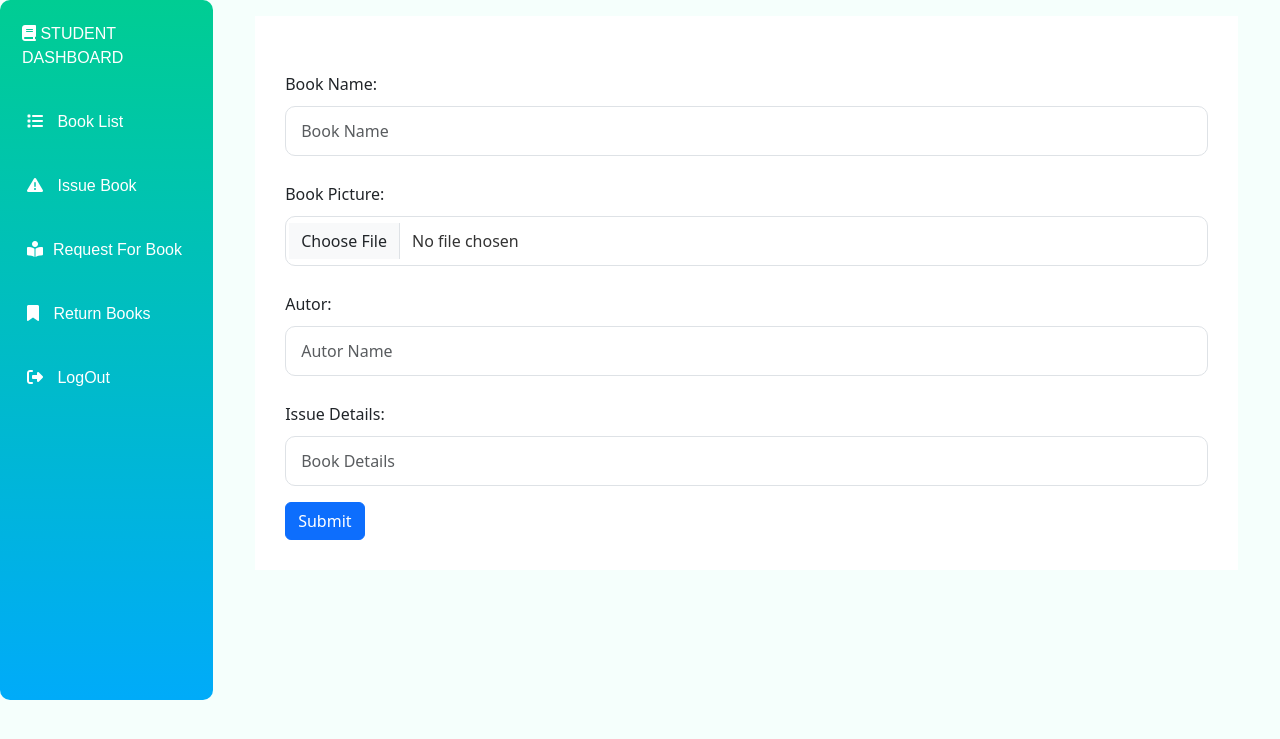
After one commit to razibdash/Gnosis, a PHP site: page /student-issue-book.php in a window 1280 px wide. The commit adds this page. Shown: the top 739 px of the page. Run offline with PHP 8.4, Linux system fonts and the light colour scheme.

Commit message:
change code korci

```diff
--- a/add-new-book.php
+++ b/add-new-book.php
@@ -25,7 +25,7 @@
                    require_once("side_bar.php");
                   ?>
                 </div>
-                <div class="col-md-10 p-3">
+              <div class="col-md-10 p-3">
                 <div class="new-book">
                 <form action="php_core\add_book_core.php?newBook=true" method="post" enctype="multipart/form-data" >
                     <div class="student">
--- a/side-bar-student.php
+++ b/side-bar-student.php
@@ -5,8 +5,8 @@
              <div class="manu">
                     <ul>
 
-                        <li class=""><a href=""><i class="fa-solid fa-list"></i>  Book List</a></li>
-                        <li class=""><a href=""><i class="fa-solid fa-triangle-exclamation"></i>  Issue Book</a></li>
+                        <li class=""><a href="student-book-list.php"><i class="fa-solid fa-list"></i>  Book List</a></li>
+                        <li class=""><a href="student-issue-book.php"><i class="fa-solid fa-triangle-exclamation"></i>  Issue Book</a></li>
                         <li class=""><a href=""><i class="fa-solid fa-book-open-reader"></i>Request For Book</a></li>
                         <li class=""><a href=""><i class="fa-solid fa-bookmark"></i>  Return Books</a></li>
                         <li class=""><a href="home.php"><i class="fa-solid fa-right-from-bracket"></i>  LogOut</a></li>
--- /dev/null
+++ b/student-issue-book.php
@@ -0,0 +1,64 @@
+<!doctype html>
+<html lang="en">
+  <head>
+    <title>Title</title>
+    <!-- Required meta tags -->
+    <meta charset="utf-8">
+    <meta name="viewport" content="width=device-width, initial-scale=1, shrink-to-fit=no">
+
+    <!-- Bootstrap CSS -->
+    <link rel="stylesheet" href="https://cdnjs.cloudflare.com/ajax/libs/font-awesome/6.4.0/css/all.min.css">
+    <link href="https://cdn.jsdelivr.net/npm/bootstrap@5.3.0-alpha3/dist/css/bootstrap.min.css" rel="stylesheet"
+    integrity="sha384-KK94CHFLLe+nY2dmCWGMq91rCGa5gtU4mk92HdvYe+M/SXH301p5ILy+dN9+nJOZ" crossorigin="anonymous">
+    <link rel="stylesheet" href="https://cdn.jsdelivr.net/npm/bootstrap-icons@1.10.4/font/bootstrap-icons.css">
+     <link rel="stylesheet" href="./css/home.css">
+     <link rel="stylesheet" href="./css/style.css">
+</head>
+<body>
+  <div class="header">
+      <div class="container-fluid">
+         <div class="admin-section">
+         <div class="row">
+              <div class="col-md-2 p-0">
+                  <?php
+                   require_once("side-bar-student.php");
+                  ?>
+              </div>
+
+         <div class="col-md-10 p-3">
+                <div class="new-book">
+                <form action="php_core\add_book_core.php?newBook=true" method="post" enctype="multipart/form-data" >
+                        <div class="mb-3 mt-3">
+                            <label for="book_name" class="form-label">Book Name:</label>
+                            <input type="text" class="form-control" id="email" placeholder="Book Name" name="book-name" required>
+                        </div>
+                        <div class="mb-3">
+                            <label for="file" class="form-label">Book Picture:</label>
+                            <input type="file" class="form-control" id="file" placeholder="Choose Photo" name="photo" required>
+                        </div>
+                        <div class="mb-3">
+                            <label for="autor" class="form-label">Autor:</label>
+                            <input type="text" class="form-control" id="autor" placeholder="Autor Name" name="autor" required>
+                        </div>
+                        <div class="mb-3">
+                            <label for="Details" class="form-label">Issue Details:</label>
+                            <input type="text" class="form-control" id="Details" placeholder="Book Details" name="Book-Details" required>
+                        </div>
+                       <input type="submit" value="Submit" class="btn btn-primary" name="submit" id="">
+
+                        </form>
+                     </div>
+             </div>
+
+        </div>
+    </div>
+
+
+
+    <!-- Optional JavaScript -->
+    <!-- jQuery first, then Popper.js, then Bootstrap JS -->
+    <script src="https://code.jquery.com/jquery-3.3.1.slim.min.js" integrity="sha384-q8i/X+965DzO0rT7abK41JStQIAqVgRVzpbzo5smXKp4YfRvH+8abtTE1Pi6jizo" crossorigin="anonymous"></script>
+    <script src="https://cdnjs.cloudflare.com/ajax/libs/popper.js/1.14.7/umd/popper.min.js" integrity="sha384-UO2eT0CpHqdSJQ6hJty5KVphtPhzWj9WO1clHTMGa3JDZwrnQq4sF86dIHNDz0W1" crossorigin="anonymous"></script>
+    <script src="https://stackpath.bootstrapcdn.com/bootstrap/4.3.1/js/bootstrap.min.js" integrity="sha384-JjSmVgyd0p3pXB1rRibZUAYoIIy6OrQ6VrjIEaFf/nJGzIxFDsf4x0xIM+B07jRM" crossorigin="anonymous"></script>
+  </body>
+</html>
```
Also changed, not shown: student-book-list.php (added, +97 -0 lines).
